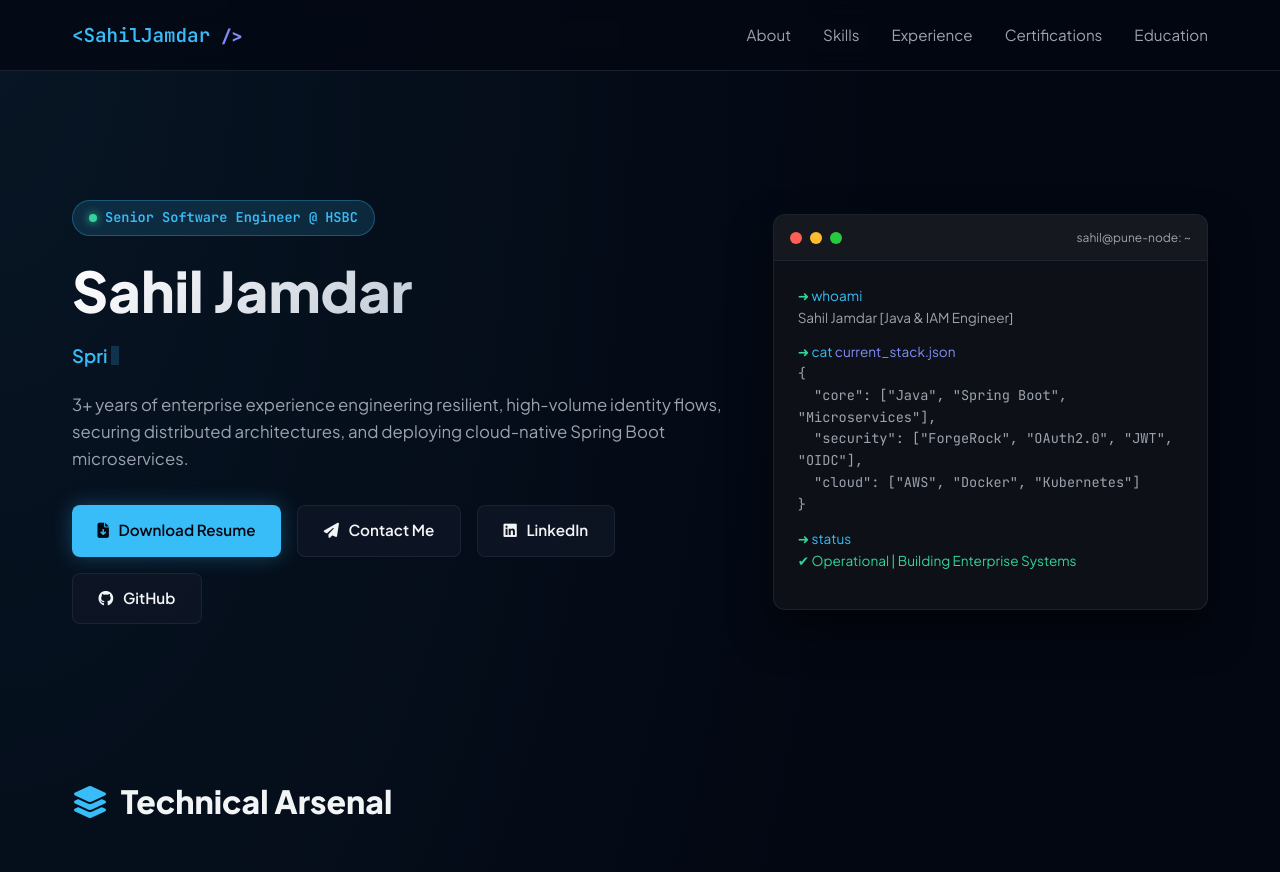
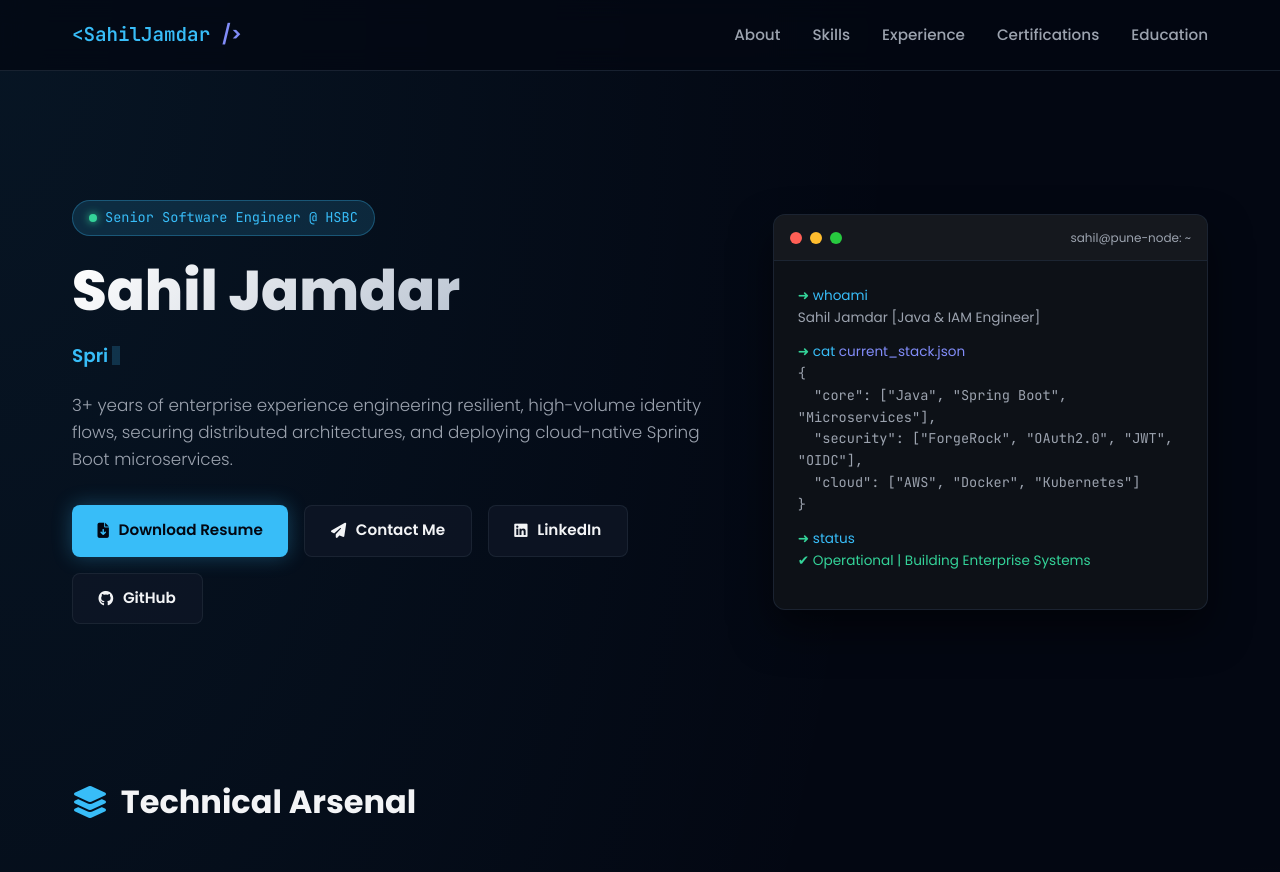
Before and after one commit to jamdarsahil/jamdarsahil.github.io, a plain HTML site: page index.html in a window 1280 px wide. Shown: the top 872 px of the page. Drawn offline with Linux system fonts and the light colour scheme.

Commit message:
FOnt changes

```diff
--- a/index.html
+++ b/index.html
@@ -4,9 +4,9 @@
     <meta charset="UTF-8">
     <meta name="viewport" content="width=device-width, initial-scale=1.0">
     <title>Sahil Jamdar | Java Backend & IAM Engineer</title>
-    <!-- FontAwesome & JetBrains Mono / Plus Jakarta Sans Fonts -->
+    <!-- FontAwesome & Poppins / JetBrains Mono Fonts -->
     <link rel="stylesheet" href="https://cdnjs.cloudflare.com/ajax/libs/font-awesome/6.4.0/css/all.min.css">
-    <link href="https://fonts.googleapis.com/css2?family=JetBrains+Mono:wght@400;600&family=Plus+Jakarta+Sans:wght@400;600;800&display=swap" rel="stylesheet">
+    <link href="https://fonts.googleapis.com/css2?family=JetBrains+Mono:wght@400;600&family=Poppins:wght@300;400;500;600;700;800&display=swap" rel="stylesheet">
 
     <style>
         :root {
@@ -26,7 +26,7 @@
             margin: 0;
             padding: 0;
             box-sizing: border-box;
-            font-family: 'Plus Jakarta Sans', sans-serif;
+            font-family: 'Poppins', sans-serif;
             scroll-behavior: smooth;
         }
 
@@ -114,7 +114,7 @@
             padding: 0.4rem 1rem;
             border-radius: 50px;
             font-size: 0.85rem;
-            font-weight: 600;
+            font-weight: 500;
             margin-bottom: 1.5rem;
             font-family: 'JetBrains Mono', monospace !important;
         }
@@ -172,6 +172,7 @@
             color: var(--text-muted);
             font-size: 1.05rem;
             margin-bottom: 2rem;
+            font-weight: 300;
         }
 
         .cta-group {
@@ -256,7 +257,6 @@
             color: #e2e8f0;
         }
 
-        /* Preformatted Text Rules for Terminal */
         .terminal-body pre,
         .terminal-body code {
             font-family: 'JetBrains Mono', monospace !important;
@@ -282,7 +282,7 @@
 
         .section-title {
             font-size: 2rem;
-            font-weight: 800;
+            font-weight: 700;
             display: flex;
             align-items: center;
             gap: 0.8rem;
@@ -321,6 +321,7 @@
         .skill-card h3 {
             font-size: 1.2rem;
             margin-bottom: 1rem;
+            font-weight: 600;
         }
 
         .pill-group {
@@ -399,6 +400,7 @@
             color: var(--text-muted);
             margin-bottom: 0.6rem;
             font-size: 0.95rem;
+            font-weight: 300;
         }
 
         .exp-bullets li::before {
```
